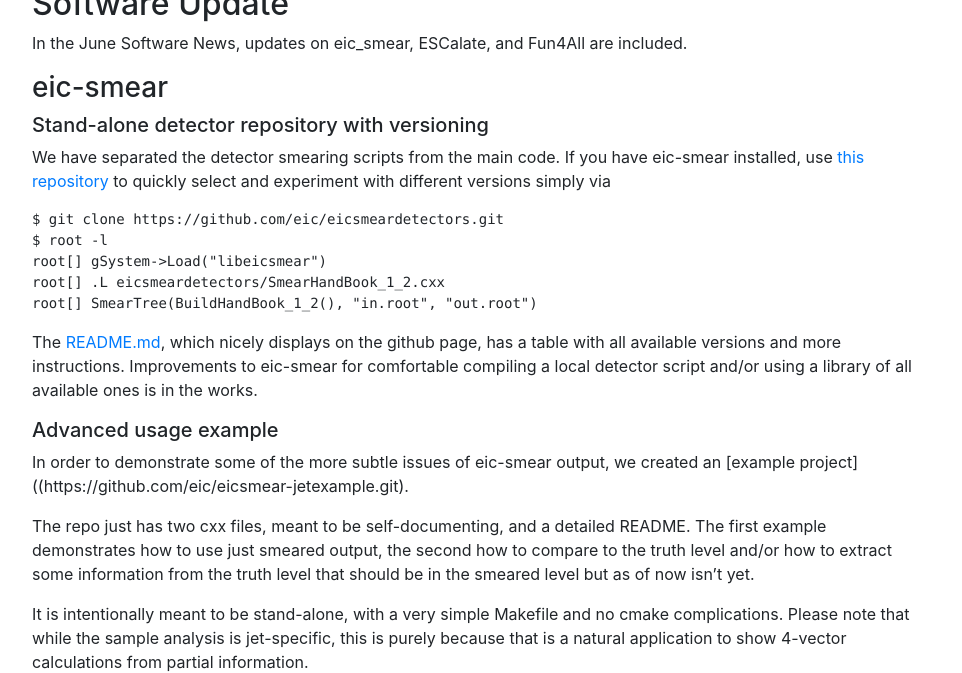
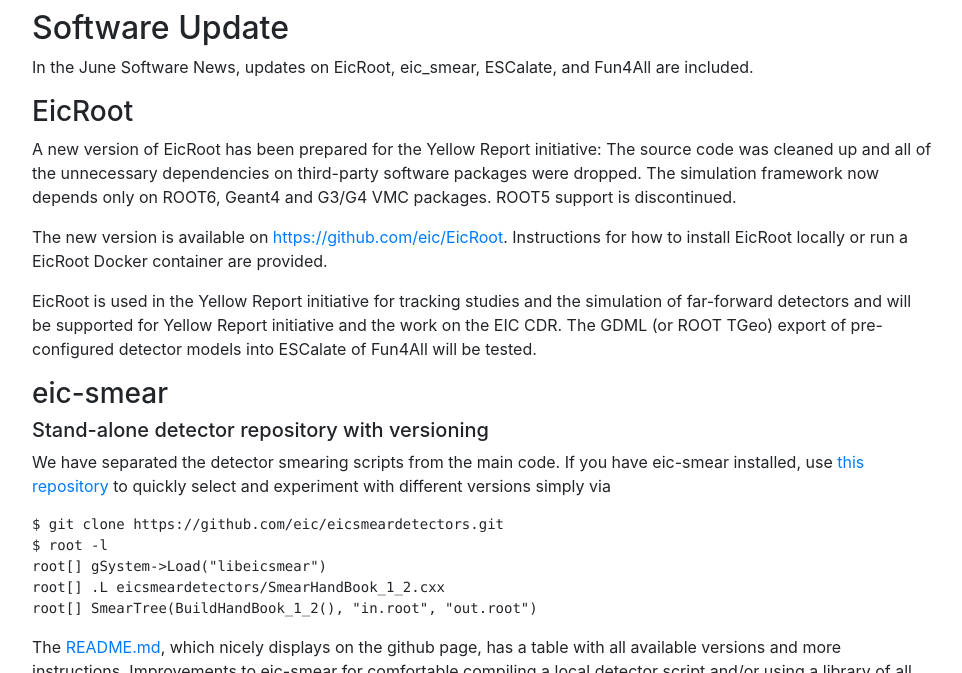
Before and after one commit to kkauder/eic.github.io, a Jekyll site: the page built from _posts/2020-06-24-software-news.md, in a window 1280 px wide and 900 px high, scrolled down 2502 px, cut to the strip 227-900 px from the top of the window. Shown: the whole strip, without its empty margins (158-1120 px from the left). Built offline with Jekyll 4.4.1, drawn with Linux system fonts in a browser that asks for light colours; nearby versions of some CDN libraries.

Commit message:
Added EicRoot to June Software News and updated the date

```diff
--- a/_posts/2020-06-22-software-news.md
+++ b/_posts/2020-06-24-software-news.md
@@ -27,6 +27,7 @@ consistent, and reproducible.
     * [Support us to support you better](#support)
     * [Tutorials](#tutorials)
 * [Software Update](#update)
+    * [EicRoot](#eicroot)
     * [eic-smear](#eic-smear)
     * [ESCalate](#escalate)
     * [Fun4All](#fun4all)
@@ -129,7 +130,26 @@ The tutorials for fast and detector full simulations are available on the [EICUG
 ---
 
 ## Software Update {#update}
-In the June Software News, updates on eic_smear, ESCalate, and Fun4All are included.
+In the June Software News, updates on EicRoot, eic_smear, ESCalate, and Fun4All are included.
+
+### EicRoot {#eicroot}
+
+A new version of EicRoot has been prepared for the Yellow Report
+initiative: The source code was cleaned up and all of the unnecessary
+dependencies on third-party software packages were dropped. The
+simulation framework now depends only on ROOT6, Geant4 and G3/G4 VMC
+packages. ROOT5 support is discontinued.
+
+The new version is available on
+[https://github.com/eic/EicRoot](https://github.com/eic/EicRoot). Instructions
+for how to install EicRoot locally or run a EicRoot Docker container
+are provided.
+
+EicRoot is used in the Yellow Report initiative for tracking studies
+and the simulation of far-forward detectors and will be supported for
+Yellow Report initiative and the work on the EIC CDR. The GDML (or
+ROOT TGeo) export of pre-configured detector models into ESCalate of
+Fun4All will be tested.
 
 ### eic-smear {#eic-smear}
 
```
